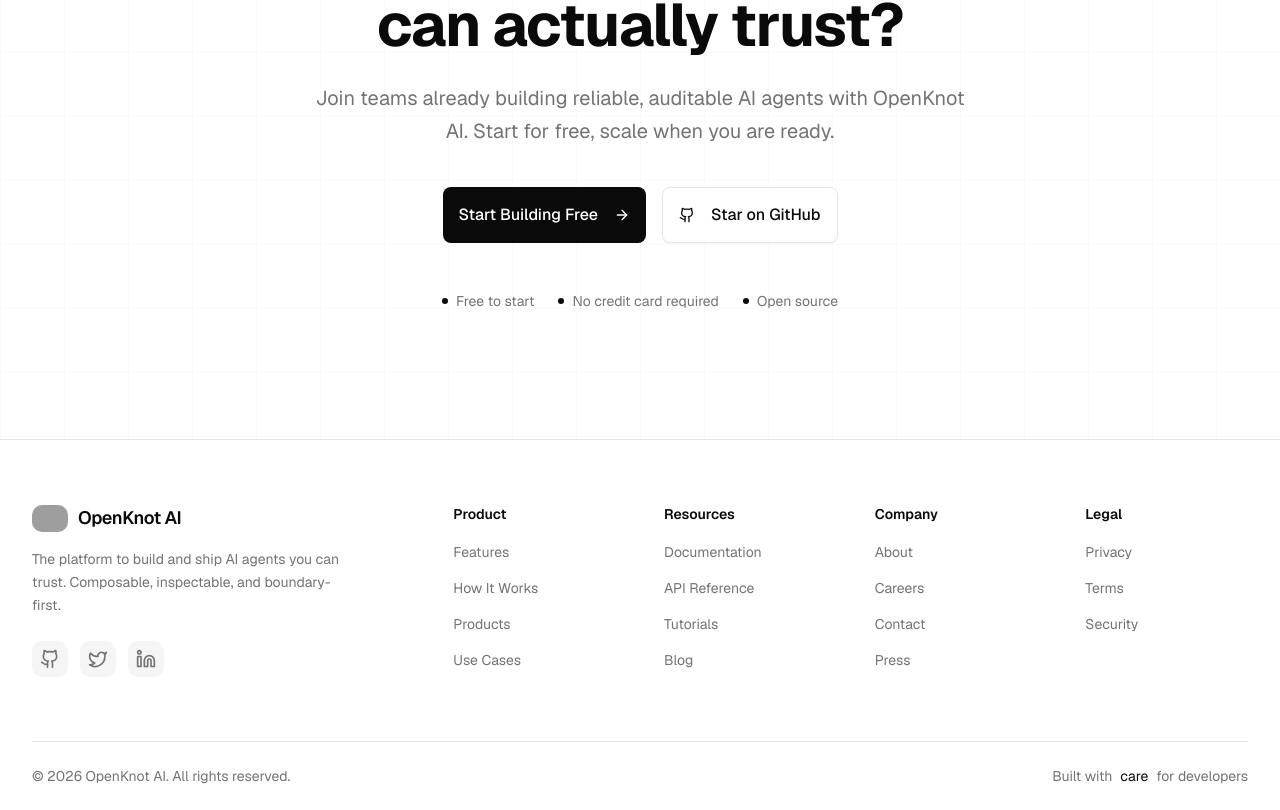
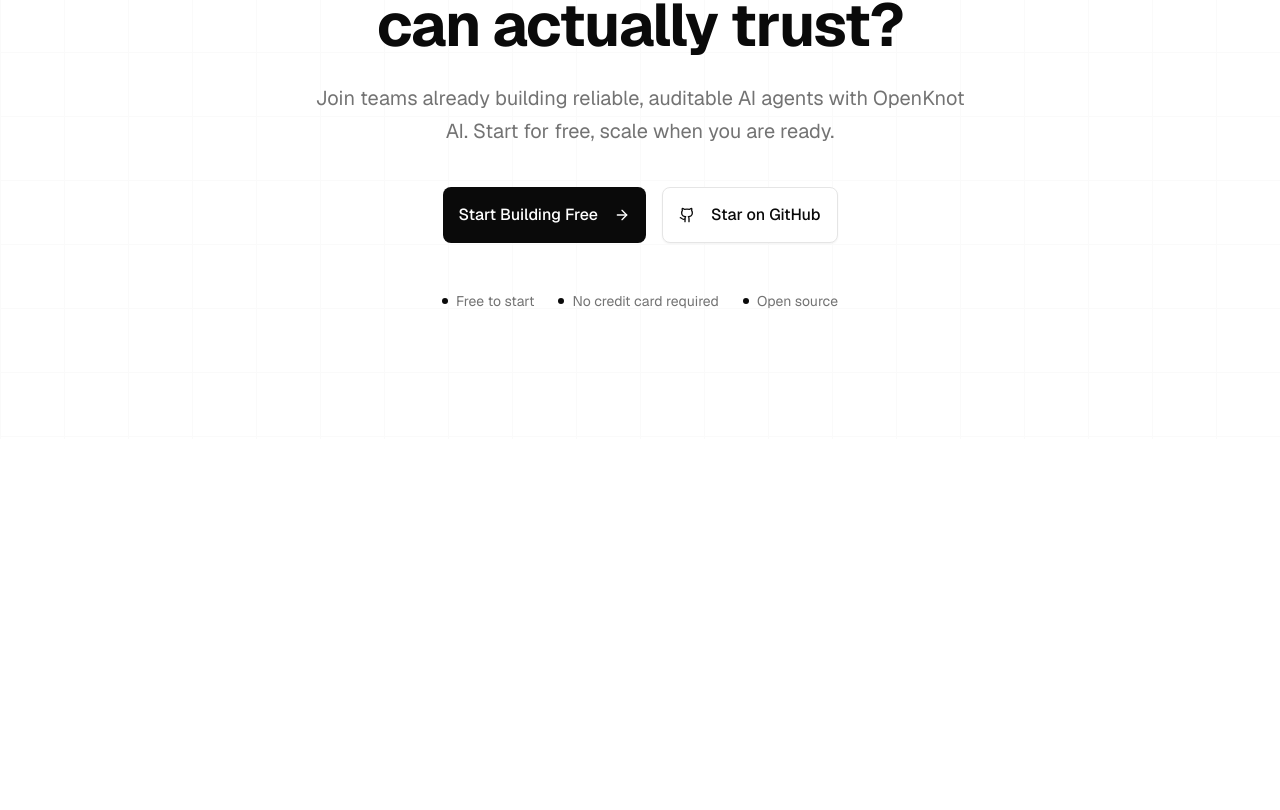
Before and after one commit to OpenKnots/landing, a Next.js app: page / in a window 1280 px wide. Shown: the part 9834-10644 px from the top of the page. After the commit the page ends 10273 px from the top, so only its background shows below. Built offline with nearby package versions, Linux system fonts and the light colour scheme; grey boxes are pictures that could not be loaded.

Commit message:
chore: remove footer from landing page
Preserve Footer component for potential future use.

Co-authored-by: Val Alexander <68980965+BunsDev@users.noreply.github.com>

```diff
--- a/app/page.tsx
+++ b/app/page.tsx
@@ -8,7 +8,7 @@ import { OurProducts } from "@/components/landing/our-products"
 import { UseCases } from "@/components/landing/use-cases"
 import { FAQ } from "@/components/landing/faq"
 import { FinalCTA } from "@/components/landing/final-cta"
-import { Footer } from "@/components/landing/footer"
+// import { Footer } from "@/components/landing/footer"
 
 export default function HomePage() {
   return (
@@ -24,7 +24,7 @@ export default function HomePage() {
         <FAQ />
         <FinalCTA />
       </main>
-      <Footer />
+      {/* <Footer /> */}
     </div>
   )
 }
```
